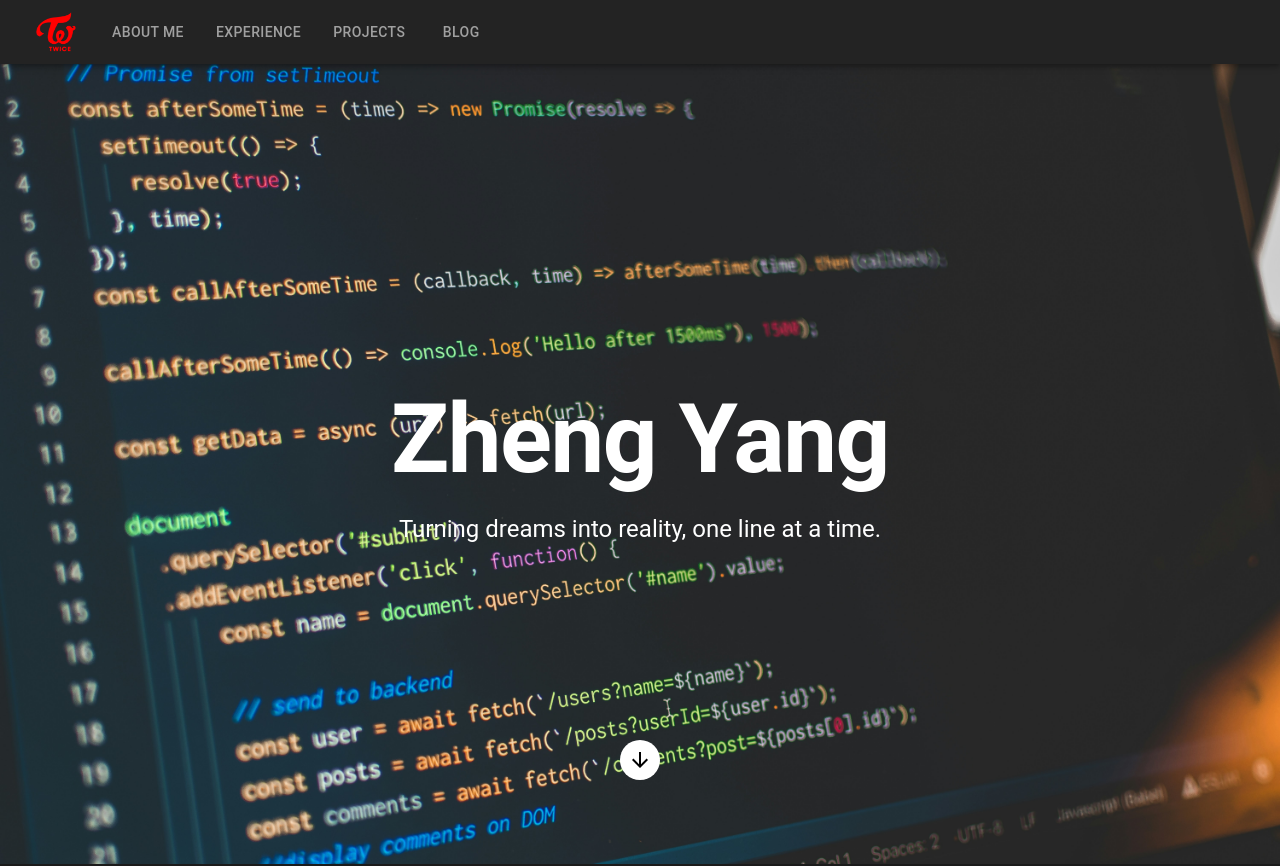
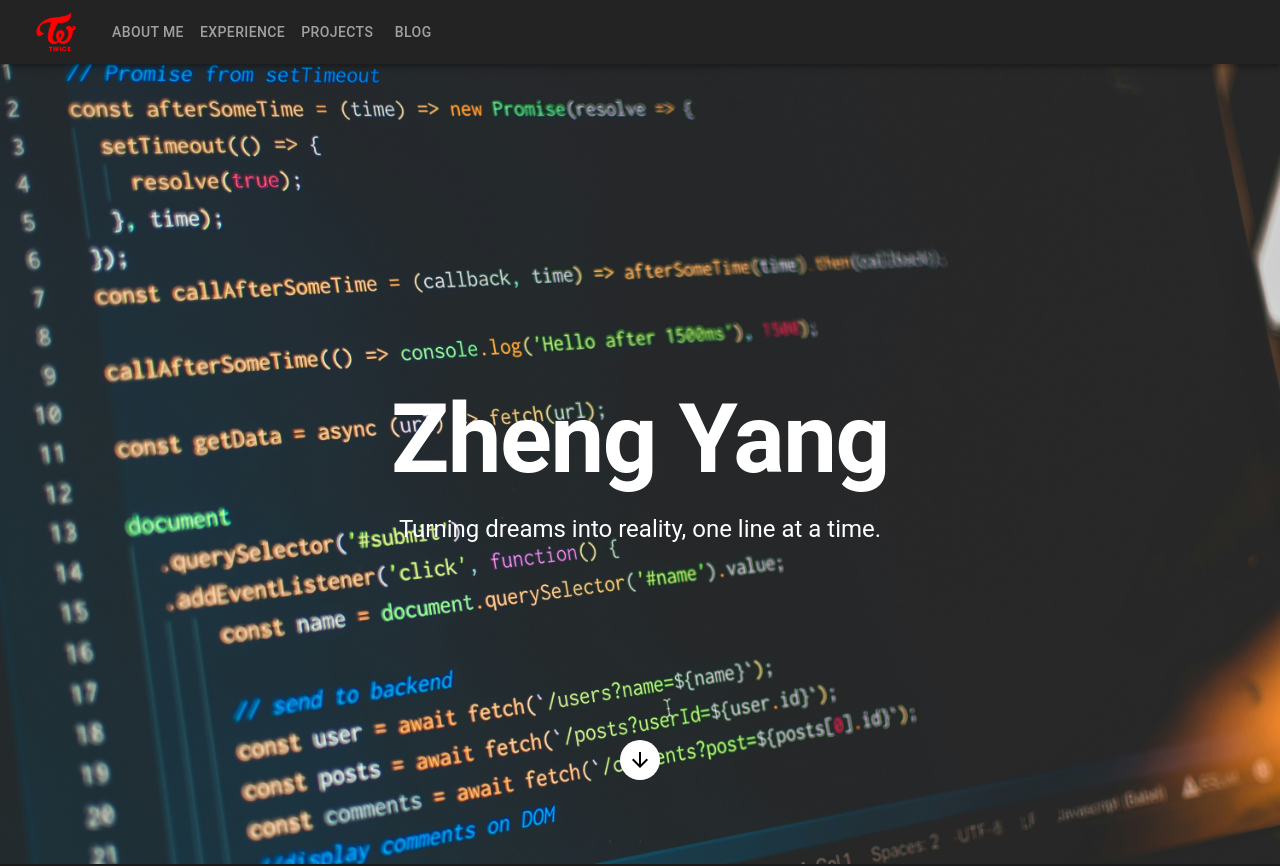
Before and after one commit to teozhengyang/personal-website, a React (Create React App) app in the folder frontend/: page / in a window 1280 px wide. Shown: the top 866 px of the page. Built offline with nearby package versions, Linux system fonts and the light colour scheme.

Commit message:
Edit navbar code

```diff
--- a/frontend/src/components/Navbar.js
+++ b/frontend/src/components/Navbar.js
@@ -35,7 +35,7 @@ const Navbar = () => {
                 color: 'white',
                 backgroundColor: '#242424'
               },
-              marginRight: 2,
+
             }}
           >
             About Me
@@ -48,7 +48,7 @@ const Navbar = () => {
                 color: 'white',
                 backgroundColor: '#232323',
               },
-              marginRight: 2,
+
             }}
           >
             Experience
@@ -61,7 +61,7 @@ const Navbar = () => {
                 color: 'white',
                 backgroundColor: '#232323'
               },
-              marginRight: 2,
+
             }}
           >
             Projects
@@ -74,7 +74,7 @@ const Navbar = () => {
                 color: 'white',
                 backgroundColor: '#232323'
               },
-              marginRight: 2,
+
             }}
           >
             Blog
```
